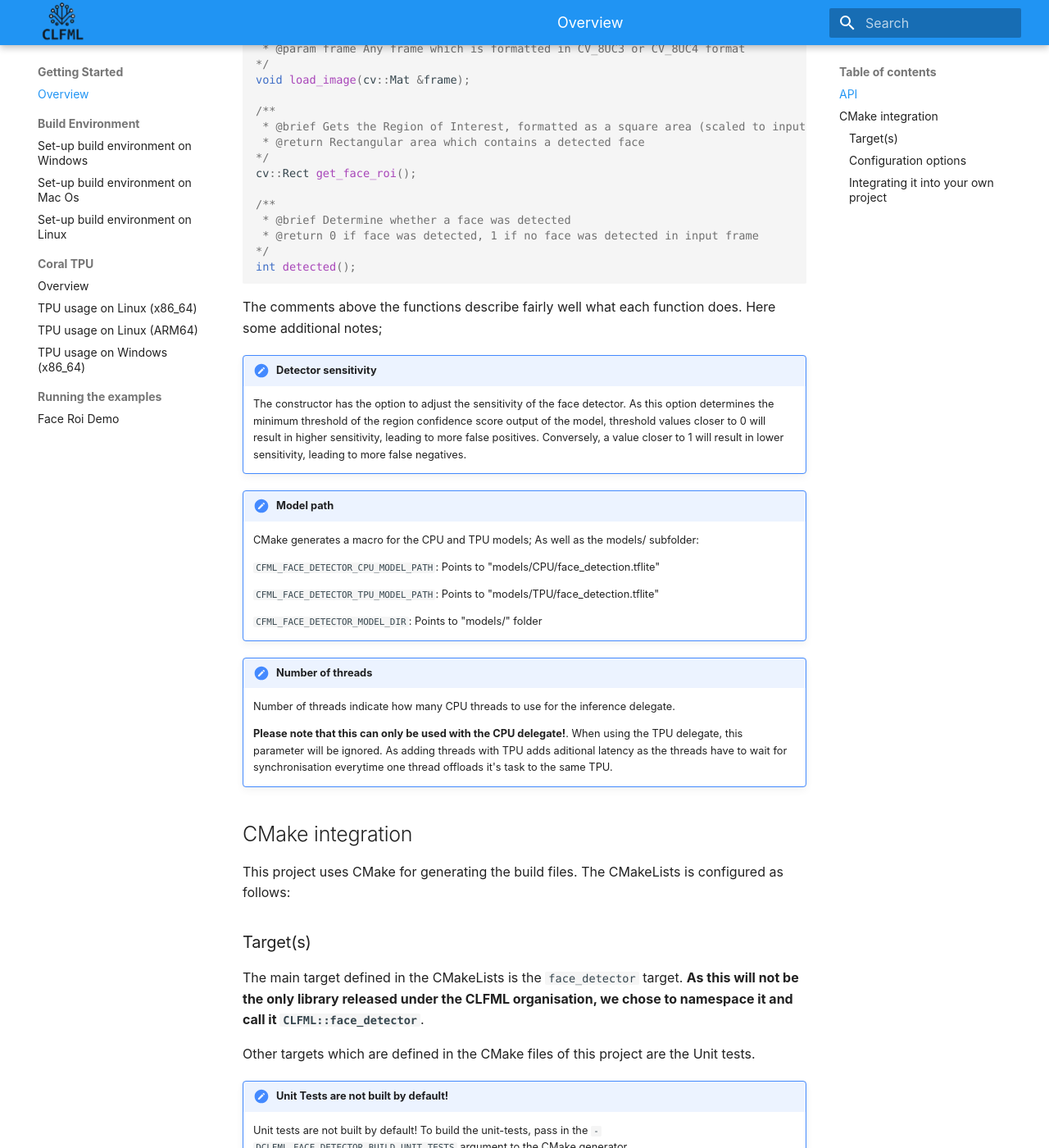
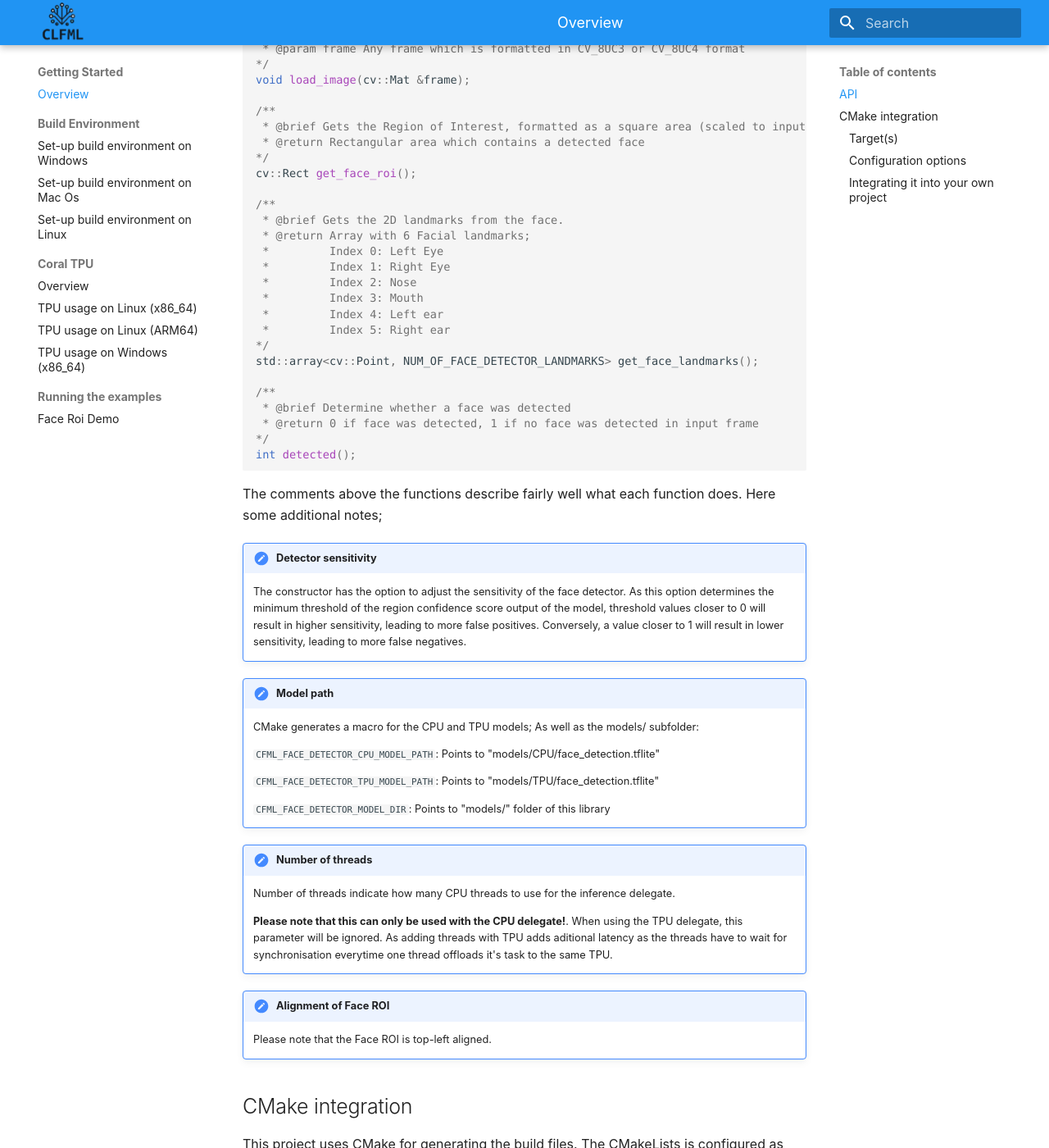
Before and after one commit to CLFML/Face_Detector.Cpp, an MkDocs documentation site: the page built from docs/usage/overview.md, in a window 1280 px wide and 1400 px high, scrolled down 811 px. Shown: the whole window at 82% size. Built offline with MkDocs 1.6.1 and Material for MkDocs 9.7.7, drawn with Linux system fonts in a browser that asks for light colours; some web fonts are replaced.

Commit message:
-add note about alignment of face roi

```diff
--- a/docs/usage/overview.md
+++ b/docs/usage/overview.md
@@ -35,6 +35,18 @@ void load_image(cv::Mat &frame);
 cv::Rect get_face_roi();
 
 /**
+ * @brief Gets the 2D landmarks from the face.
+ * @return Array with 6 Facial landmarks;
+ *         Index 0: Left Eye
+ *         Index 1: Right Eye
+ *         Index 2: Nose
+ *         Index 3: Mouth
+ *         Index 4: Left ear
+ *         Index 5: Right ear
+*/
+std::array<cv::Point, NUM_OF_FACE_DETECTOR_LANDMARKS> get_face_landmarks();
+
+/**
  * @brief Determine whether a face was detected
  * @return 0 if face was detected, 1 if no face was detected in input frame
 */
@@ -53,12 +65,15 @@ The comments above the functions describe fairly well what each function does. H
 
     `CFML_FACE_DETECTOR_TPU_MODEL_PATH`: Points to "models/TPU/face_detection.tflite"
 
-    `CFML_FACE_DETECTOR_MODEL_DIR`: Points to "models/" folder
+    `CFML_FACE_DETECTOR_MODEL_DIR`: Points to "models/" folder of this library
 
 !!! Note "Number of threads"
     Number of threads indicate how many CPU threads to use for the inference delegate.
 
     **Please note that this can only be used with the CPU delegate!**. When using the TPU delegate, this parameter will be ignored. As adding threads with TPU adds aditional latency as the threads have to wait for synchronisation everytime one thread offloads it's task to the same TPU.
+
+!!! Note "Alignment of Face ROI"
+    Please note that the Face ROI is top-left aligned.
 
 ## CMake integration
 This project uses CMake for generating the build files. The CMakeLists is configured as follows:
```
